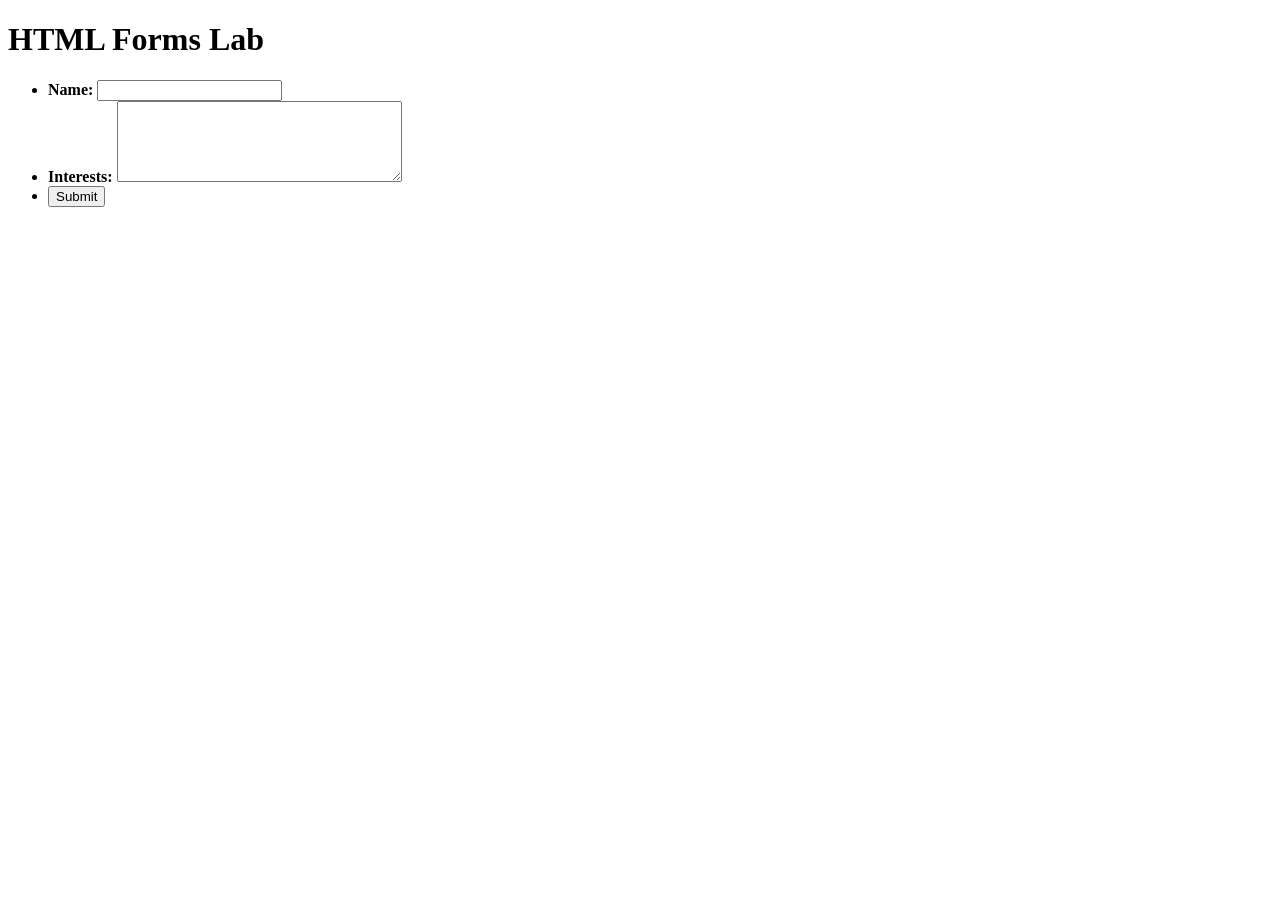
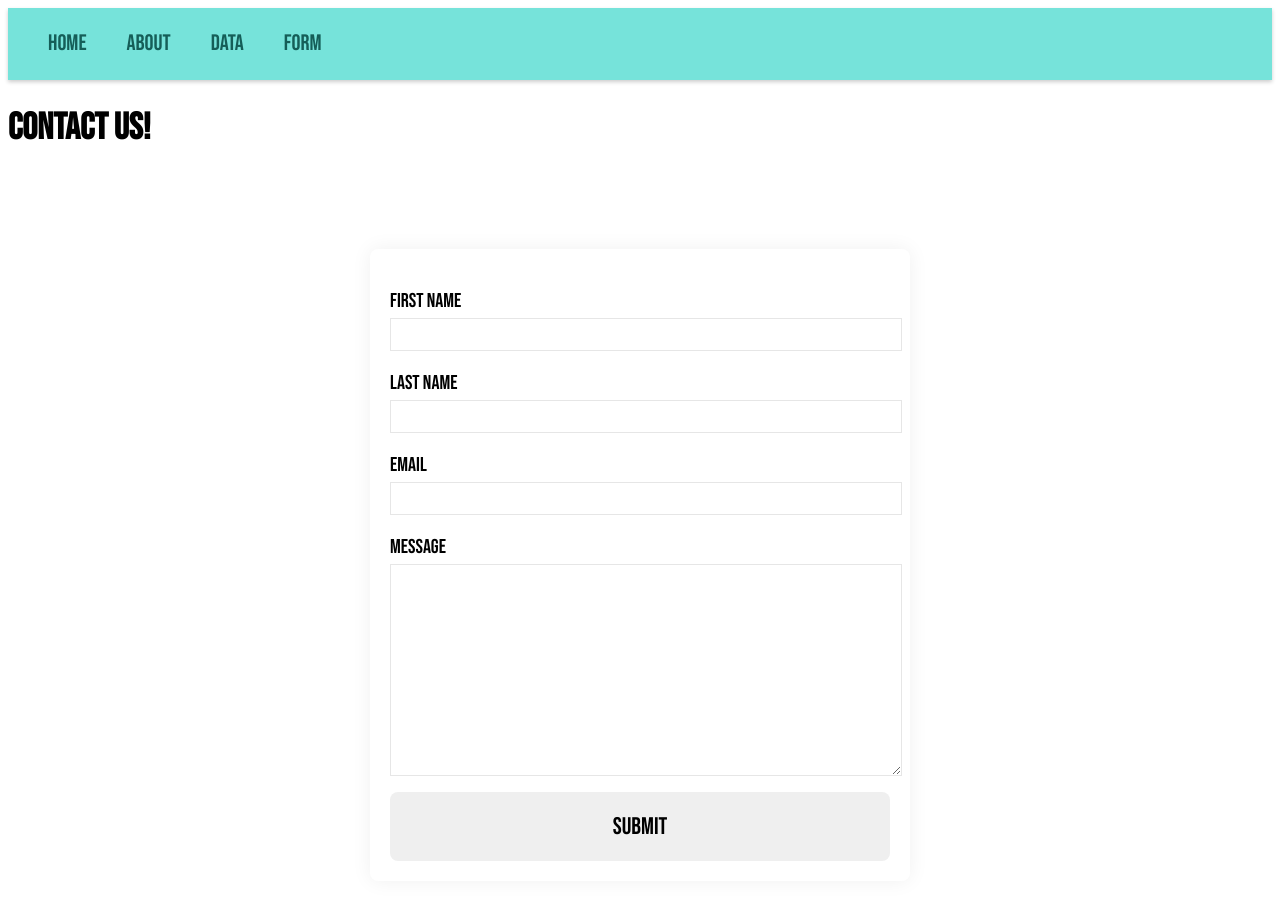
Before and after one commit to vivthai/PGcrimes, a plain HTML site: page form.html in a window 1280 px wide. Before the commit the page ends 800 px from the top, so only its background shows below. Drawn offline with Linux system fonts and the light colour scheme.

Commit message:
Update for Form Page

```diff
--- /dev/null
+++ b/css/form.css
@@ -0,0 +1,229 @@
+table, th, td {
+    border: 1px solid black;
+  }
+
+.nav {
+    display: flex;
+    flex-direction: row;
+    background-color: #76E3DA;
+    font-family: 'Bebas Neue', cursive;
+    font-size: 120%;
+    box-shadow: 0 2px 4px 0 rgba(0,0,0,.2);
+  }
+  a:link {
+    text-decoration: none;
+    color:#155E58;
+
+  }
+
+  a:visited {
+    text-decoration: none;
+    color:#155E58;
+  }
+
+  a:hover {
+    color:white;
+  }
+
+  a:active {
+    color:white;
+  }
+
+
+
+
+  body{
+    font-size: 14pt;
+}
+
+#search{
+    width: 80%;
+    margin: auto;
+    display: block;
+    text-align: center;
+    margin-top: 50px;
+}
+
+#searchin{
+    float: left;
+    width: 90%;
+    height: 30px;
+}
+
+#btngo{
+    float: left;
+    width: 10%;
+    height: 30px;
+    background-color: #333;
+    color: white;
+    border: none;
+    font-weight: bold;
+}
+
+#list{
+     padding: 0;
+     list-style-type: none;
+     display: none;
+     position: absolute;
+     z-index: 9999;
+     width: 80%;
+     margin-top: 30px;
+     max-height: 120px;
+     overflow: hidden;
+     overflow-y: scroll;
+}
+
+#list > li{
+     text-align: left;
+     padding: 5px;
+     display: none;
+}
+
+#list > li:hover{
+      background-color: #eee;
+}
+/*
+.searchbar{
+  margin-top:25px;
+ margin-left:283px;
+ width:100%;
+}
+.bar{
+  border-radius:0;
+  box-shadow: 2px 3px 0px -2px #ccc;
+  padding:10px;
+  border:0px;
+  outline: none;
+  border-top: 1px solid #ccc;
+border-left: 1px solid #ccc;
+border-right: 1px solid #ccc;
+border-bottom: 1px solid #CCC;
+}
+.bar:hover{
+  box-shadow: 3px 6px 7px -3px #ccc;
+}
+*/
+/* *{
+    padding: 0;
+    margin: 0;
+    box-sizing: border-box;
+} */
+body{
+    font-family: "Bebas Neue";
+}
+section{
+    height: 100vh;
+    width: 100%;
+    background-color: #ffffff;
+    display: flex;
+    align-items: center;
+    justify-content: center;
+    flex-direction: column;
+}
+
+.container{
+    width: 90%;
+    max-width: 500px;
+    margin: 0 auto;
+    padding: 20px;
+    box-shadow: 0px 0px 20px #00000010;
+    background-color: #ffffff;
+    border-radius: 8px;
+    margin-bottom: 20px;
+}
+.form-group{
+    width: 100%;
+    margin-top: 20px;
+    font-size: 20px;
+}
+.form-group input,
+.form-group textarea{
+    width: 100%;
+    padding: 5px;
+    font-size: 18px;
+    border: 1px solid rgba(128, 128, 128, 0.199);
+    margin-top: 5px;
+}
+textarea{
+    resize: vertical;
+}
+button[type="submit"]{
+    width: 100%;
+    border: none;
+    outline: none;
+    padding: 20px;
+    font-size: 24px;
+    border-radius: 8px;
+    font-family: "Bebas Neue";
+    color: rgb(0, 0, 0);
+    text-align: center;
+    cursor: pointer;
+    margin-top: 10px;
+    transition: .3s ease background;
+}
+button[type="submit"]:hover{
+    background-color: rgb(214, 226, 236);
+}
+
+/* #status{
+    width: 90%;
+    max-width: 500px;
+    text-align: center;
+    padding: 10px;
+    margin: 0 auto;
+    border: center;
+}
+#status.success{
+    background-color: rgb(211, 250, 153);
+}
+#status.error{
+    background-color: rgb(250, 129, 92);
+    color: white;
+} */
+
+/* body{
+    background-color: #FBEBD7;
+}
+
+h1{
+    text-align: center;
+    color:  #000000;
+    font-family: "Times New Roman", Times, serif;
+}
+
+form {
+    margin: auto;
+    width: 400px;
+}
+
+
+label {
+    display: block;
+    width: 10px;
+    text-align: right;
+    margin-top: 10px;
+    margin-bottom: 10px;
+    color:  #000000;
+    font-family: "Times New Roman", Times, serif;
+    font-size: 17px;
+}
+
+input, textarea {
+    font: 1em sans-serif;
+    width: 300px;
+    box-sizing: border-box;
+    border: 1px solid #999;
+    font-family: "Times New Roman", Times, serif;
+}
+
+ul {
+    list-style: none;
+}
+
+.button{
+    color: #FF9B39;
+    border-radius: 15px;
+    width: 100px;
+    height: 40px;
+    margin-top: 10px;
+} */
--- a/form.html
+++ b/form.html
@@ -1,16 +1,52 @@
 <!DOCTYPE html>
 <html lang="en">
-    <head>
-        <meta charset="UTF-8">
-        <meta name="viewport" content="width=device-width, initial-scale=1.0">
-        <title>Vivian Thai's Lab 6</title>
-        <link rel="stylesheet" href="form_styles.css">
-    </head>
-    <body>
-        <header>
-            <h1>HTML Forms Lab</h1>
-        </header>
-        <form action="https://fierce-taiga-97625.herokuapp.com/lab" method="POST">
+<head>
+    <meta charset="UTF-8">
+    <meta name="viewport" content="width=device-width, initial-scale=1.0">
+    <title>PG Crimes</title>
+
+    <script defer src="js/script.js"></script>
+    <link rel="stylesheet" href="css/style.css">
+    <link rel="stylesheet" href="css/form.css">
+    <link rel="preconnect" href="https://fonts.gstatic.com">
+    <link href="https://fonts.googleapis.com/css2?family=Bebas+Neue&display=swap" rel="stylesheet">
+</head>
+<body>
+    <div class="nav">
+        <ol><a href="index.html">Home</a></ol>
+        <ol><a href="about.html">About</a></ol>
+        <ol><a href="data.html">Data</a></ol>
+        <ol><a href="form.html">Form</a></ol>
+    </div>
+    <h1 class="title">Contact Us!</h1>
+
+        <section>
+            <div class="container">
+                <form action="https://formspree.io/f/xnqogykp" method= "POST">
+                    <div class="form-group">
+                        <label for= "firstName"> First Name</label>
+                        <input type="text" id="firstName" name="firstName">
+                    </div>
+                    <div class="form-group">
+                        <label for= "lastName"> Last Name</label>
+                        <input type="text" id="lastName" name="lastName">
+                    </div>
+                    <div class="form-group">
+                        <label for= "email"> Email</label>
+                        <input type="email" id="email" name="email">
+                    </div>
+                    <div class="form-group">
+                        <label for= "message"> Message</label>
+                        <textarea name="message" id="message" cols="30" rows="10"></textarea>
+                    </div>
+                    <button type="submit">Submit</button>
+                </form>
+            </div>
+            <!-- <div id="status" class="success">Success</div> -->
+        </section>
+    </body>
+<!--
+    <form action="https://formsubmit.co/vthai@terpmail.umd.edu" method="POST">
             <ul>
                 <li>
                     <label for="name"><strong>Name:</strong></label>
@@ -25,5 +61,5 @@
                 </li>
             </ul>
         </form>
-    </body>
+    </body> -->
 </html>
```
